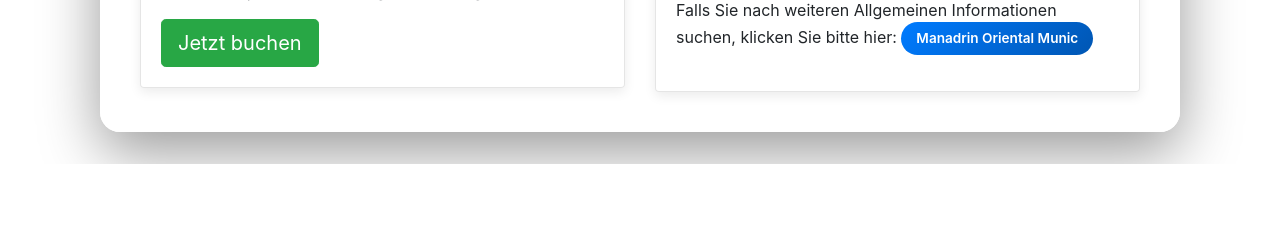
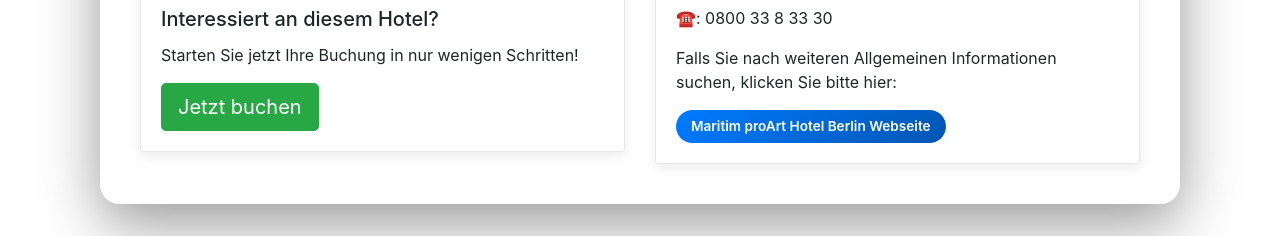
Before and after one commit to Ak7no/firstStepsinWebDev, a Flask app: page /booking/1 in a window 1280 px wide. Shown: the part 1284-1520 px from the top of the page. Before the commit the page ends 1448 px from the top, so only its background shows below. Run offline with Flask 3, Linux system fonts and the light colour scheme; a user stored in the database is signed in; some libraries are stand-ins or nearby versions.

Commit message:
Hotel Übesicht FinalV2

```diff
--- a/EigenEntwicklung/main.py
+++ b/EigenEntwicklung/main.py
@@ -9,9 +9,12 @@ if __name__ == '__main__':
         if not Hotel.query.first():
             # Füge Testhotels hinzu in der DB
             hotels = [
-                Hotel(name='Maritim proArt Hotel Berlin', city='Berlin', price_per_night=279, description='Ein komfortables Hotel in Berlin.', description_long='Erleben Sie Berlin von seiner schönsten Seite in unserem zentral gelegenen Hotel. Direkt im Herzen der Hauptstadt erwarten Sie moderne Zimmer mit urbanem Flair und komfortabler Ausstattung. Starten Sie Ihren Tag mit einem reichhaltigen Frühstück und erkunden Sie die vielfältigen Sehenswürdigkeiten wie das Brandenburger Tor, die Museumsinsel oder den Alexanderplatz, die alle bequem erreichbar sind. Nach einem ereignisreichen Tag entspannen Sie in unserer stilvollen Lounge oder genießen regionale und internationale Spezialitäten in unserem hauseigenen Restaurant. Unser engagiertes Team sorgt dafür, dass Ihr Aufenthalt in Berlin einzigartig und rundum angenehm wird.', service_details='Kostenloses WLAN, Fitnessraum, 24-Stunden-Rezeption, Zimmerservice, Bar/Lounge',latitude=51.85603, longtitude=13.3879579),
-                Hotel(name='Mandarin Oriental', city='München', price_per_night=713, description='Ein luxuriöses Hotel in München.', description_long='Willkommen in unserem Hotel im Herzen Münchens! Genießen Sie bayerische Gastfreundschaft in modernen, liebevoll eingerichteten Zimmern. Die zentrale Lage ermöglicht Ihnen einen schnellen Zugang zu den wichtigsten Attraktionen der Stadt, wie dem Marienplatz, dem Englischen Garten oder dem berühmten Viktualienmarkt. Nach einem Tag voller Eindrücke können Sie in unserem Wellnessbereich entspannen oder sich in unserem Restaurant mit regionalen Spezialitäten verwöhnen lassen. Unser freundliches Personal steht Ihnen jederzeit mit Rat und Tat zur Seite und macht Ihren Aufenthalt in München zu einem besonderen Erlebnis.', service_details='Kostenloses WLAN, Fitnessraum, 24-Stunden-Rezeption, Zimmerservice, Bar/Lounge', latitude= 48.1372989, longtitude= 11.5807333),
-                Hotel(name='Fairmont Hotel Four Seasons', city='Hamburg', price_per_night=90, description='Ein schönes Hotel in Hamburg.', description_long='Unser Hotel vereint zeitlose Eleganz mit modernem Komfort und bietet Ihnen den perfekten Ort zum Entspannen und Genießen. Die stilvoll eingerichteten Zimmer sind mit hochwertigen Materialien ausgestattet und laden zum Wohlfühlen ein. Beginnen Sie den Tag mit einem abwechslungsreichen Frühstücksbuffet, entdecken Sie die vielfältigen Freizeitmöglichkeiten in der Umgebung oder lassen Sie sich in unserem hauseigenen Restaurant kulinarisch verwöhnen. Dank der zentralen Lage erreichen Sie Sehenswürdigkeiten und Einkaufsmöglichkeiten bequem zu Fuß. Unser freundliches Team steht Ihnen jederzeit zur Seite und sorgt dafür, dass Ihr Aufenthalt rundum angenehm und unvergesslich wird.', service_details='Kostenloses WLAN, Fitnessraum, 24-Stunden-Rezeption, Zimmerservice, Bar/Lounge', latitude = 53.5555409, longtitude= 9.9915198),
+                Hotel(name='Maritim proArt Hotel Berlin', city='Berlin', price_per_night=279, description='Ein komfortables Hotel in Berlin.',description_long='Erleben Sie Berlin von seiner schönsten Seite in unserem zentral gelegenen Hotel. Direkt im Herzen der Hauptstadt erwarten Sie moderne Zimmer mit urbanem Flair und komfortabler Ausstattung. Starten Sie Ihren Tag mit einem reichhaltigen Frühstück und erkunden Sie die vielfältigen Sehenswürdigkeiten wie das Brandenburger Tor, die Museumsinsel oder den Alexanderplatz, die alle bequem erreichbar sind. Nach einem ereignisreichen Tag entspannen Sie in unserer stilvollen Lounge oder genießen regionale und internationale Spezialitäten in unserem hauseigenen Restaurant. Unser engagiertes Team sorgt dafür, dass Ihr Aufenthalt in Berlin einzigartig und rundum angenehm wird.', service_details='Kostenloses WLAN, Fitnessraum, 24-Stunden-Rezeption, Zimmerservice, Bar/Lounge',
+                      latitude=51.85603, longtitude=13.3879579, hotel_phone='0800 33 8 33 30', hotel_email='mymaritim@maritim.de',hotel_website='https://www.maritim.de/de/hotels/deutschland/proarte-hotel-berlin/unser-hotel?utm_campaign=yext&utm_source=bpa&utm_medium=local', hotel_street='Friedrichstraße 151, 10117 Berlin'),
+                Hotel(name='Mandarin Oriental', city='München', price_per_night=713, description='Ein luxuriöses Hotel in München.',description_long='Willkommen in unserem Hotel im Herzen Münchens! Genießen Sie bayerische Gastfreundschaft in modernen, liebevoll eingerichteten Zimmern. Die zentrale Lage ermöglicht Ihnen einen schnellen Zugang zu den wichtigsten Attraktionen der Stadt, wie dem Marienplatz, dem Englischen Garten oder dem berühmten Viktualienmarkt. Nach einem Tag voller Eindrücke können Sie in unserem Wellnessbereich entspannen oder sich in unserem Restaurant mit regionalen Spezialitäten verwöhnen lassen. Unser freundliches Personal steht Ihnen jederzeit mit Rat und Tat zur Seite und macht Ihren Aufenthalt in München zu einem besonderen Erlebnis.', service_details='Kostenloses WLAN, Fitnessraum, 24-Stunden-Rezeption, Zimmerservice, Bar/Lounge',
+                      latitude= 48.1372989, longtitude= 11.5807333, hotel_phone='+49 (89) 290 980', hotel_email='momuc-reservations@mohg.com', hotel_website='https://www.mandarinoriental.com/de/munich/altstadt', hotel_street='Neuturmstraße 1, 80331 München'),
+                Hotel(name='Fairmont Hotel Four Seasons', city='Hamburg', price_per_night=90, description='Ein schönes Hotel in Hamburg.', description_long='Unser Hotel vereint zeitlose Eleganz mit modernem Komfort und bietet Ihnen den perfekten Ort zum Entspannen und Genießen. Die stilvoll eingerichteten Zimmer sind mit hochwertigen Materialien ausgestattet und laden zum Wohlfühlen ein. Beginnen Sie den Tag mit einem abwechslungsreichen Frühstücksbuffet, entdecken Sie die vielfältigen Freizeitmöglichkeiten in der Umgebung oder lassen Sie sich in unserem hauseigenen Restaurant kulinarisch verwöhnen. Dank der zentralen Lage erreichen Sie Sehenswürdigkeiten und Einkaufsmöglichkeiten bequem zu Fuß. Unser freundliches Team steht Ihnen jederzeit zur Seite und sorgt dafür, dass Ihr Aufenthalt rundum angenehm und unvergesslich wird.', service_details='Kostenloses WLAN, Fitnessraum, 24-Stunden-Rezeption, Zimmerservice, Bar/Lounge',
+                      latitude = 53.5555409, longtitude= 9.9915198, hotel_phone='+49 4034940', hotel_email='hamburg@fairmont.com', hotel_website='https://www.fairmont.com/de.html', hotel_street='Neuer Jungfernstieg 9-14, 20354 Hamburg'),
             ]
             db.session.add_all(hotels)
             db.session.commit()
--- a/EigenEntwicklung/website/templates/booking_detail.html
+++ b/EigenEntwicklung/website/templates/booking_detail.html
@@ -278,9 +278,11 @@
                     <!-- Hotel-Informationen -->
                     <div class="card mb-3">
                         <div class="card-body">
-                            <h5 class="card-title">Hotel-Informationen</h5>
-                            <p><i class="fas fa-map-marker-alt"></i> <strong>Ort:</strong> {{ hotel.city }}</p>
-                            <p><i class="fas fa-euro-sign"></i> <strong>Preis pro Nacht:</strong> €{{ hotel.price_per_night }}</p>
+                            <h5 class="card-title"><strong>Hotel-Informationen</strong></h5>
+                            <p class="mb-2"><strong>Ort:</strong> {{ hotel.city }}</p>
+                            <p class="mb-2"><strong>Adresse:</strong> {{ hotel.hotel_street }}</p>
+                            <p class="mb2"><strong>Sterne rating:</strong>⭐⭐⭐⭐⭐</p>
+                            <p class="mb-2"><strong>Preis pro Nacht:</strong> €{{ hotel.price_per_night }}</p>
 
                             <div class="descriptionbox">
                                 <details name="hotel-info" class="info-details">
@@ -388,13 +390,14 @@
                                 <h6 class="mb-0">Sie haben Fragen?</h6>
                             </div>
                             <div class="card-body">
-                              <p> Kontaktieren Sie unser Support-Team für weitere Informationen oder spezielle Anfragen.</p>
-                              <p>✉️: momuc-reservations@mohg.com</p>
-                              <p>☎️: +49 (89) 290 980</p>
-                              <p>Falls Sie nach weiteren Allgemeinen Informationen suchen, klicken Sie bitte hier: <a href="https://www.mandarinoriental.com/de/munich/altstadt" class="btn-hotel-website">
-                                   Manadrin Oriental Munic
+                              <p> Bei bestehenden Fragen zu unseren Angebotenen Services, zögen Sie nicht und kontaktieren Sie unser Support-Team für weitere Informationen oder spezielle Anfragen.</p>
+                              <p>✉️: {{hotel.hotel_email}}</p>
+                              <p>☎️: {{hotel.hotel_phone}}</p>
+                              <p>Falls Sie nach weiteren Allgemeinen Informationen suchen, klicken Sie bitte hier:
+                             </p>
+                              <a href={{hotel.hotel_website}} class="btn-hotel-website">
+                                   {{hotel.name}} Webseite
                               </a>
-                             </p>
                           </div>
                     </div>
         </div>
```
Also changed, not shown: EigenEntwicklung/website/models.py (+6 -1 lines), EigenEntwicklung/instance/database.db.
